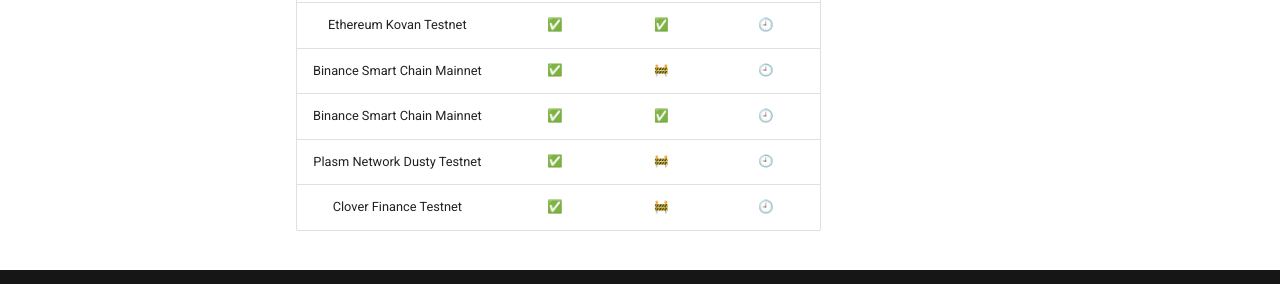
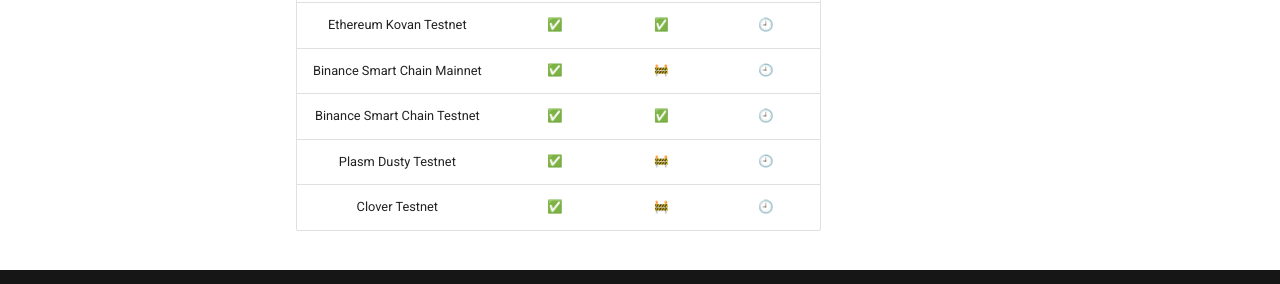
Before and after one commit to automata-network/docs, an MkDocs documentation site: the page built from docs/witness/introduction.md, in a window 1280 px wide and 1359 px high. Shown: the part 1024-1308 px from the top of the window. Built offline with MkDocs 1.6.1 and Material for MkDocs 9.7.7, drawn with Linux system fonts in a browser that asks for light colours; nearby versions of some CDN libraries; emoji names are drawn with the system emoji font; comment, search, counter and statistics services are not loaded.

Commit message:
Change naming

```diff
--- a/docs/witness/introduction.md
+++ b/docs/witness/introduction.md
@@ -25,9 +25,9 @@
 |      Ethereum Mainnet       | :white_check_mark: |   :construction:   |   :clock9:    |
 |   Ethereum Kovan Testnet    | :white_check_mark: | :white_check_mark: |   :clock9:    |
 | Binance Smart Chain Mainnet | :white_check_mark: |   :construction:   |   :clock9:    |
-| Binance Smart Chain Mainnet | :white_check_mark: | :white_check_mark: |   :clock9:    |
-| Plasm Network Dusty Testnet | :white_check_mark: |   :construction:   |   :clock9:    |
-| Clover Finance Testnet      | :white_check_mark: |   :construction:   |   :clock9:    |
+| Binance Smart Chain Testnet | :white_check_mark: | :white_check_mark: |   :clock9:    |
+| Plasm Dusty Testnet | :white_check_mark: |   :construction:   |   :clock9:    |
+| Clover Testnet      | :white_check_mark: |   :construction:   |   :clock9:    |
 
 [evm-chains]: https://chainlist.org/
 [substrate-chains]: https://polkaproject.com/#/projects?cateID=1&tagID=0
```
Also changed, not shown: docs/witness/user-guide.md (+2 -2 lines).
